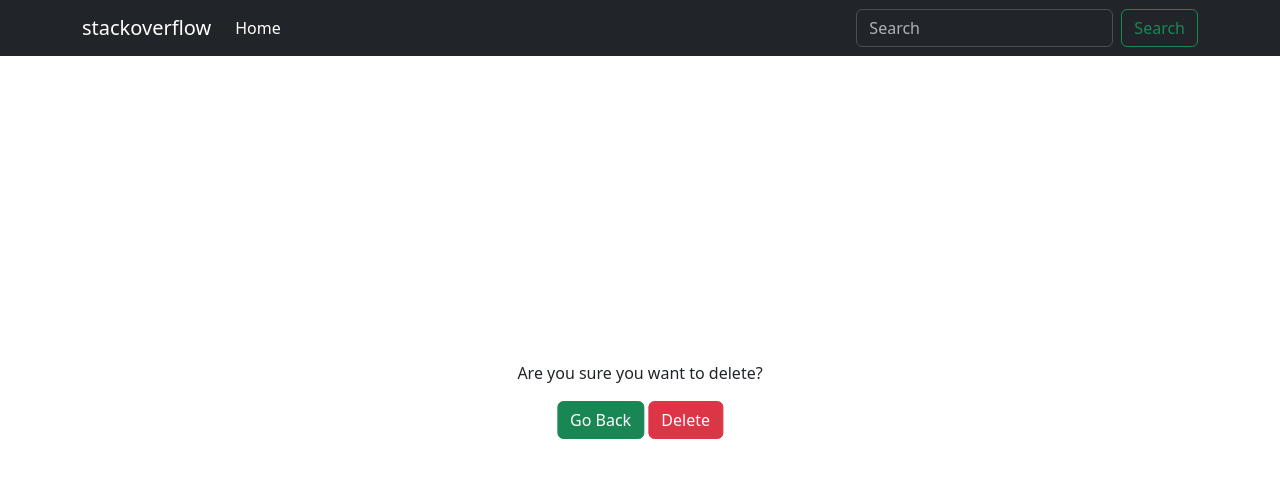
After one commit to IoaneChaduneli/stacktest, a Django app: page /question/2/delete/ in a window 1280 px wide. The commit adds this page. Shown: the top 478 px of the page. Run offline with Django 4.2, Linux system fonts and the light colour scheme; a user stored in the database is signed in; data comes from the database, SQL or seed files in the repository; both versions use the stored data as it was after the commit.

Commit message:
add deleteview

```diff
--- a/forum/urls.py
+++ b/forum/urls.py
@@ -1,5 +1,5 @@
 from django.urls import path
-from forum.views import HomeView, QuestionDetailView, QuestionCreateView, QuestionUpdateView
+from forum.views import HomeView, QuestionDetailView, QuestionCreateView, QuestionUpdateView, QuestionDeleteView
 
 
 
@@ -9,5 +9,6 @@ urlpatterns = [
     path('', HomeView.as_view(), name='home'),
     path('question/<int:pk>/', QuestionDetailView.as_view(), name='question-detail'),
     path('ask/', QuestionCreateView.as_view(), name='question-add'),
-    path('question/<int:pk>/edit/', QuestionUpdateView.as_view(), name = 'question-edit')
+    path('question/<int:pk>/edit/', QuestionUpdateView.as_view(), name = 'question-edit'),
+    path('question/<int:pk>/delete/',QuestionDeleteView.as_view(), name='question-delete' )
 ]
--- a/forum/views.py
+++ b/forum/views.py
@@ -1,5 +1,5 @@
 from django.shortcuts import render, redirect
-from django.views.generic import ListView, DetailView, CreateView, UpdateView
+from django.views.generic import ListView, DetailView, CreateView, UpdateView, DeleteView
 from forum.models import Question
 from forum.forms import QuestionCreateForm
 from django.urls import reverse_lazy
@@ -72,3 +72,13 @@ class QuestionUpdateView(LoginRequiredMixin, UpdateView):
         if self.request.user.is_staff:
             return Question.objects.all()
         return Question.objects.filter(user = self.request.user)
+
+class QuestionDeleteView(LoginRequiredMixin, DeleteView):
+    model = Question
+    template_name = 'forum/question_confirm_delete.html'
+    fields = ['title', 'text']
+    success_url = reverse_lazy('forum:home')
+    def get_queryset(self):
+        if self.request.user.is_staff:
+            return Question.objects.all()
+        return Question.objects.filter(user = self.request.user)
--- /dev/null
+++ b/templates/forum/question_confirm_delete.html
@@ -0,0 +1,15 @@
+{% extends 'base.html' %}
+
+{% block content %}
+<div class="position-absolute top-50 start-50 translate-middle text-center">
+    <form method="POST">
+        {% csrf_token %}
+        <p>Are you sure you want to delete?</p>
+        {{form}}
+        <a href="{{ object.get_absolute_url }}" class="btn btn-success" type="submit">Go Back</a>
+        <button class="btn btn-danger" type="submit">Delete</button>
+    </form>
+
+</div>
+
+{% endblock content %}
--- a/templates/forum/question_detail.html
+++ b/templates/forum/question_detail.html
@@ -8,7 +8,7 @@
             <div class="btn-group" role="group" >
                 {% if question.user == request.user %}
                     <a href="{% url 'forum:question-edit' question.id %}" class="btn btn-primary">Edit</a>
-                    <a href="" class="btn btn-danger">Delete</a>
+                    <a href="{% url 'forum:question-delete' question.id %}" class="btn btn-danger">Delete</a>
                 {% endif %}
             </div>
         </div>
```
Also changed, not shown: db.sqlite3.
